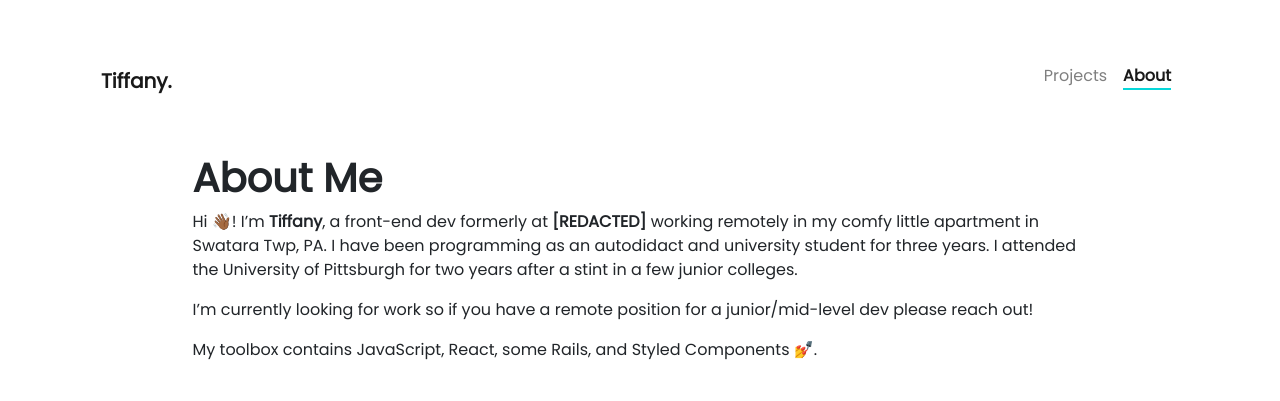
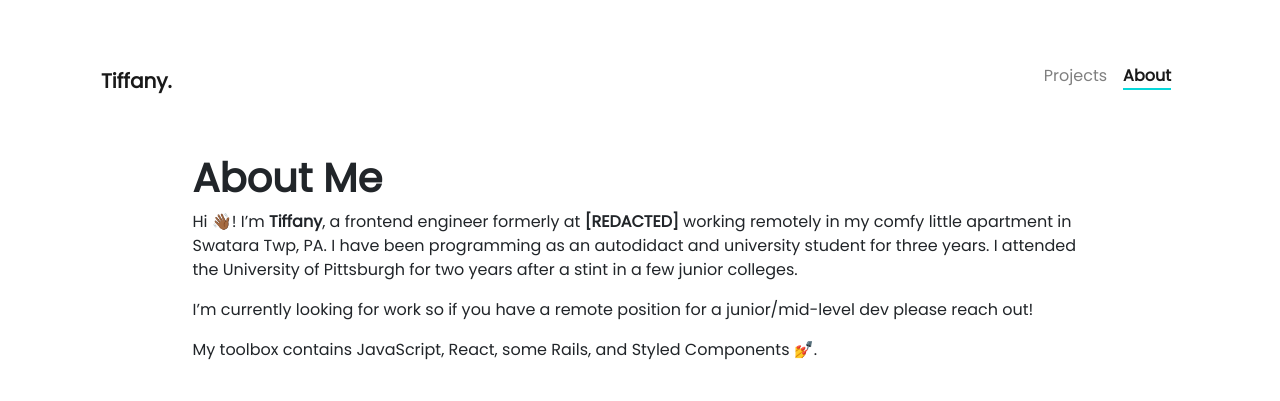
Before and after one commit to twhite96/portfolio-v5, a Jekyll site: the page built from pages/about.md, in a window 1280 px wide. Shown: the top 401 px of the page. Built offline with Jekyll 4.4.1, drawn with Linux system fonts in a browser that asks for light colours; nearby versions of some CDN libraries.

Commit message:
Update something

```diff
--- a/pages/about.md
+++ b/pages/about.md
@@ -7,7 +7,7 @@ weight: 3
 
 # **About Me**
 
-Hi 👋🏾! I'm **{{ site.author.name }}**, a front-end dev formerly at **[REDACTED]** working remotely in my comfy little apartment in Swatara Twp, PA. I have been programming as an autodidact and university student for three years. I attended the University of Pittsburgh for two years after a stint in a few junior colleges.
+Hi 👋🏾! I'm **{{ site.author.name }}**, a frontend engineer formerly at **[REDACTED]** working remotely in my comfy little apartment in Swatara Twp, PA. I have been programming as an autodidact and university student for three years. I attended the University of Pittsburgh for two years after a stint in a few junior colleges.
 
 I'm currently looking for work so if you have a remote position for a junior/mid-level dev please reach out!
 
```
